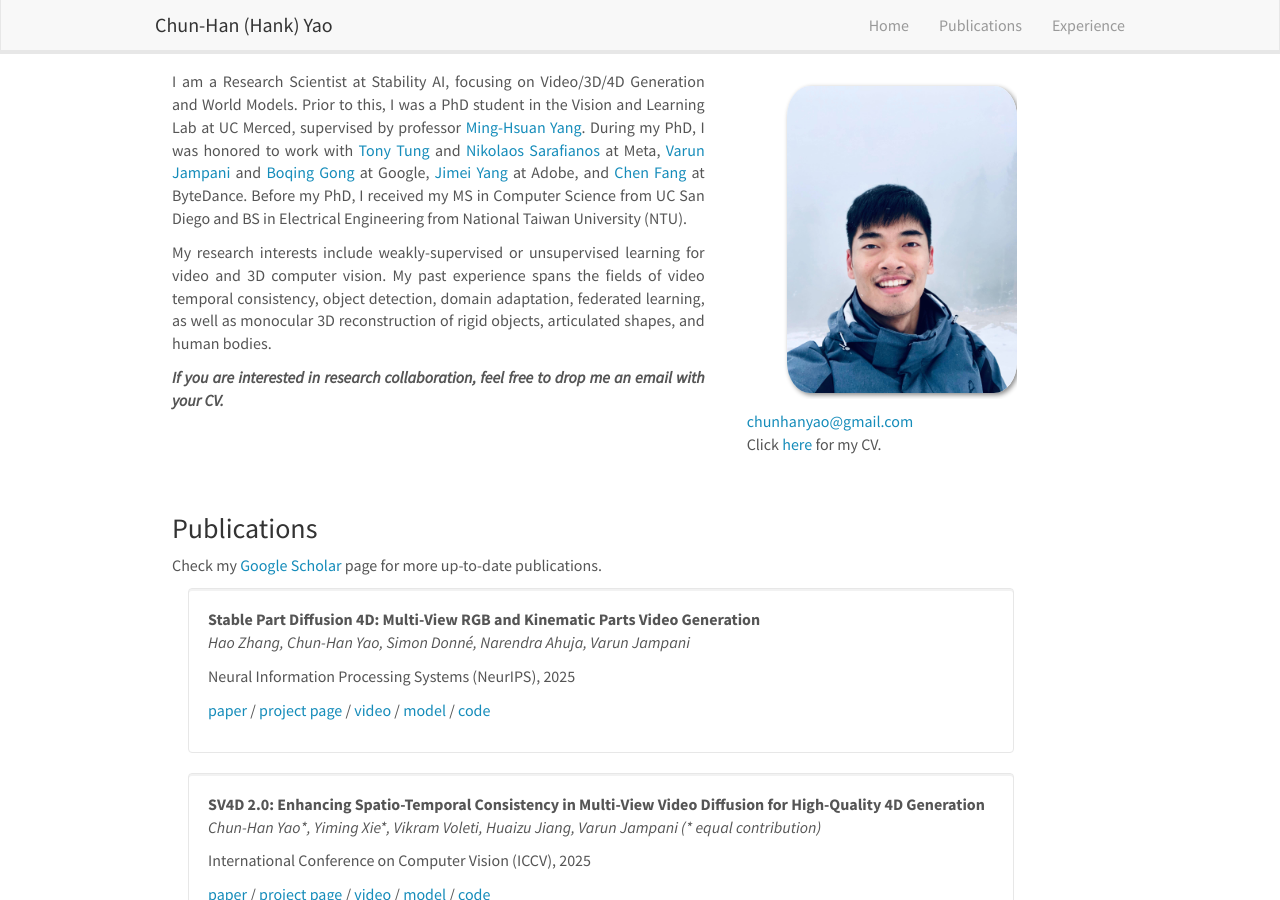
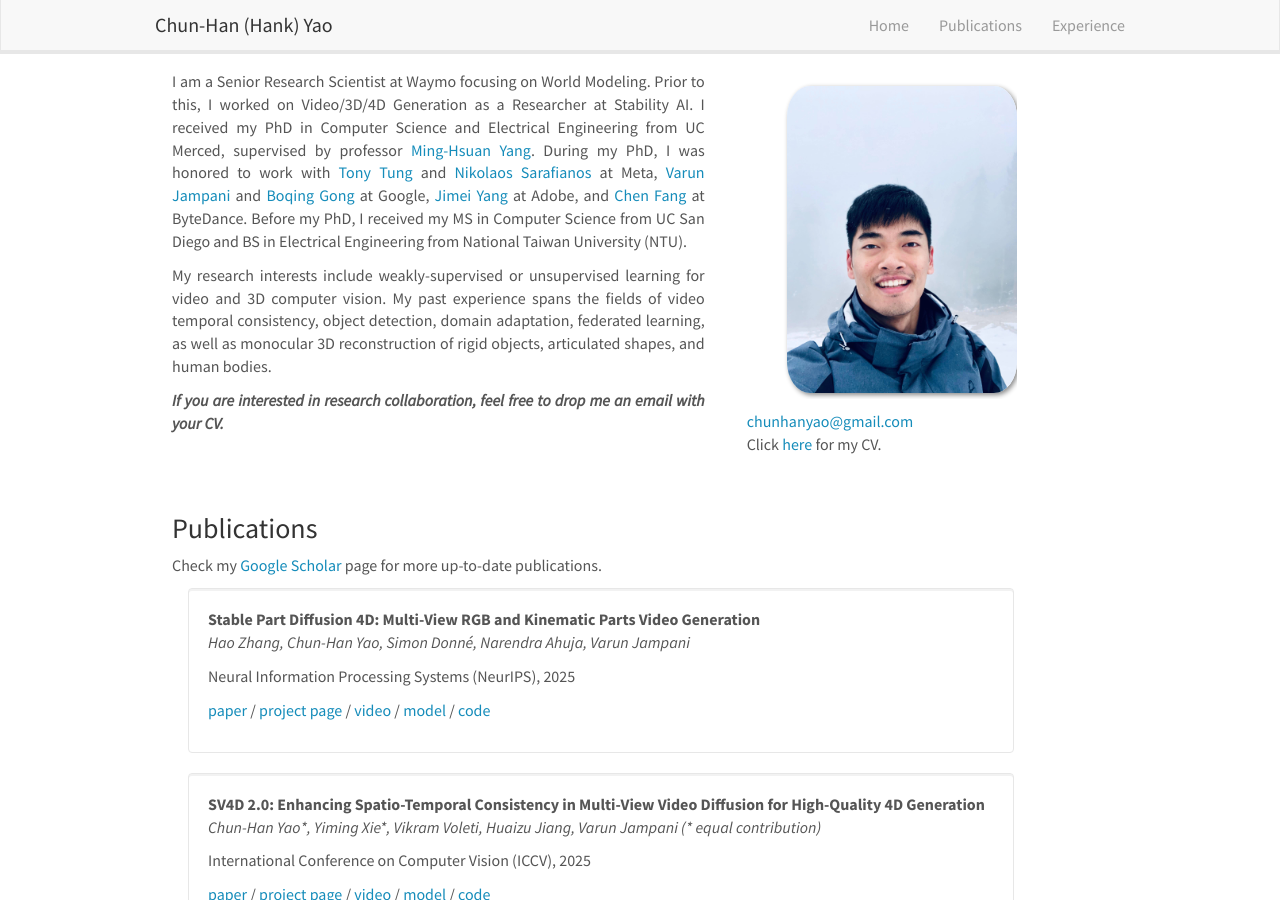
Before and after one commit to chhankyao/chhankyao.github.io, a Jekyll site: the page built from _pages/home.md, in a window 1280 px wide and 900 px high. Built offline with Jekyll 4.4.1, drawn with Linux system fonts in a browser that asks for light colours; nearby versions of some CDN libraries.

Commit message:
Update homepage

```diff
--- a/_pages/home.md
+++ b/_pages/home.md
@@ -12,7 +12,7 @@ permalink: /
 
 <div class="col-sm-7" style="text-align:justify">
 
-I am a Research Scientist at Stability AI, focusing on Video/3D/4D Generation and World Models. Prior to this, I was a PhD student in the Vision and Learning Lab at UC Merced, supervised by professor [Ming-Hsuan Yang](http://faculty.ucmerced.edu/mhyang/). During my PhD, I was honored to work with [Tony Tung](https://sites.google.com/site/tony2ng/) and [Nikolaos Sarafianos](https://nsarafianos.github.io/) at Meta, [Varun Jampani](https://varunjampani.github.io/) and [Boqing Gong](http://boqinggong.info/) at Google, [Jimei Yang](https://jimeiyang.github.io/) at Adobe, and [Chen Fang](http://fangchen.org/) at ByteDance. Before my PhD, I received my MS in Computer Science from UC San Diego and BS in Electrical Engineering from National Taiwan University (NTU).
+I am a Senior Research Scientist at Waymo focusing on World Modeling. Prior to this, I worked on Video/3D/4D Generation as a Researcher at Stability AI. I received my PhD in Computer Science and Electrical Engineering from UC Merced, supervised by professor [Ming-Hsuan Yang](http://faculty.ucmerced.edu/mhyang/). During my PhD, I was honored to work with [Tony Tung](https://sites.google.com/site/tony2ng/) and [Nikolaos Sarafianos](https://nsarafianos.github.io/) at Meta, [Varun Jampani](https://varunjampani.github.io/) and [Boqing Gong](http://boqinggong.info/) at Google, [Jimei Yang](https://jimeiyang.github.io/) at Adobe, and [Chen Fang](http://fangchen.org/) at ByteDance. Before my PhD, I received my MS in Computer Science from UC San Diego and BS in Electrical Engineering from National Taiwan University (NTU).
 
 My research interests include weakly-supervised or unsupervised learning for video and 3D computer vision. My past experience spans the fields of video temporal consistency, object detection, domain adaptation, federated learning, as well as monocular 3D reconstruction of rigid objects, articulated shapes, and human bodies.
 
```
